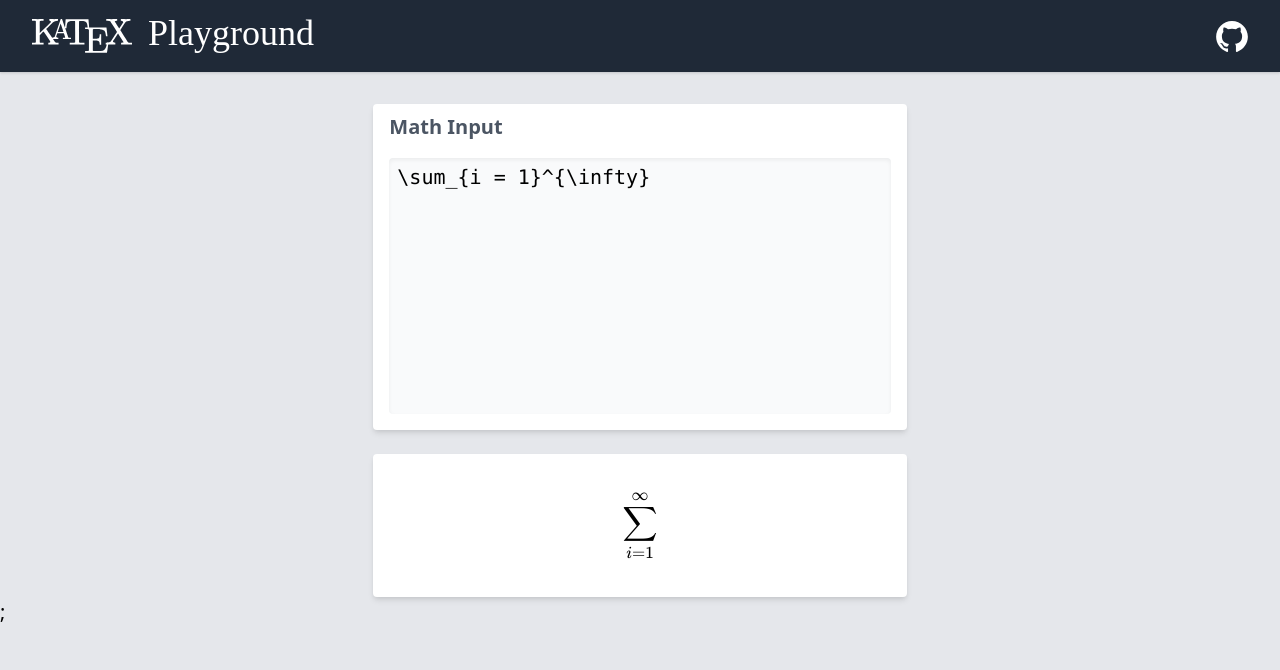
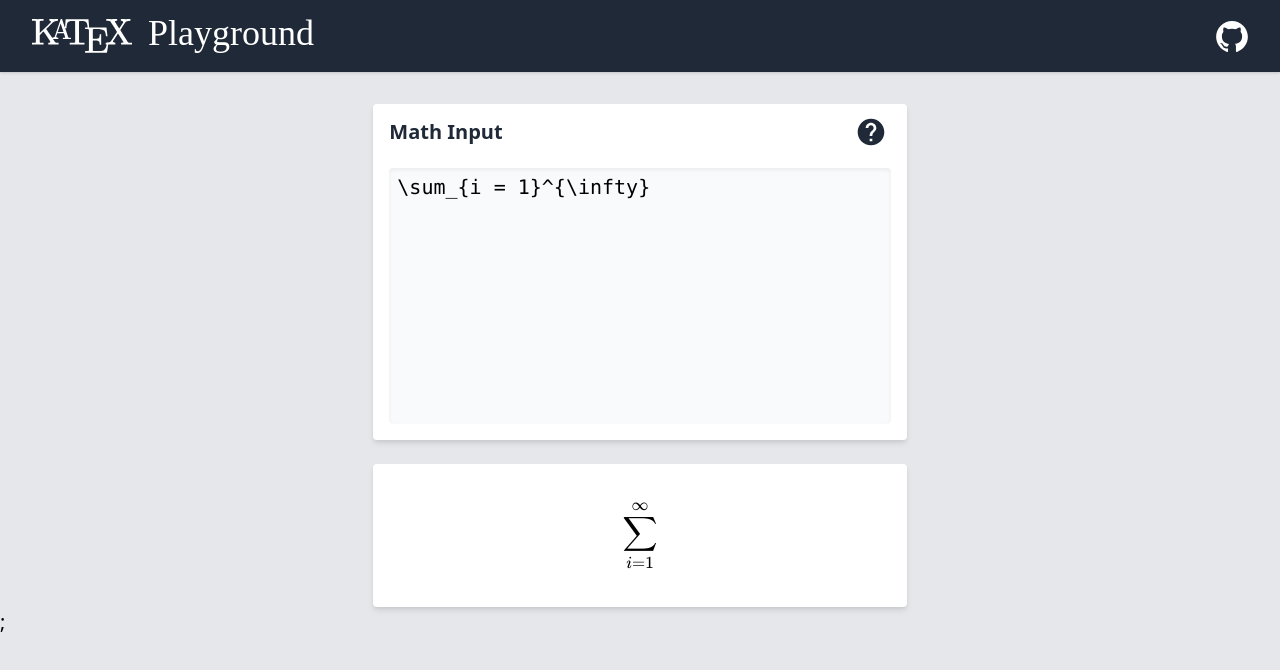
Before and after one commit to cronokirby/katex-playground, a React (Create React App) app: page / in a window 1280 px wide. Shown: the top 670 px of the page. Built offline with nearby package versions, Linux system fonts and the light colour scheme.

Commit message:
Add link to supported functions in input

```diff
--- a/src/App.tsx
+++ b/src/App.tsx
@@ -2,6 +2,7 @@ import React from "react";
 import katex from "katex";
 import Header from "./Header";
 import Logo from "./Logo";
+import Help from "./Help";
 
 interface KatexProps {
   text: string;
@@ -26,7 +27,15 @@ function Editor() {
   return (
     <div className="flex flex-col items-center space-y-6 mt-8">
       <div className="px-4 py-2 bg-white rounded shadow-md w-11/12 md:w-10/12 lg:w-5/12">
-        <h2 className="mb-4 font-bold text-gray-600">Math Input</h2>
+        <div className="mb-4 flex items-center justify-between">
+          <h2 className="font-bold text-gray-800">Math Input</h2>
+          <a
+            href="https://katex.org/docs/supported.html"
+            className="transition-colors duration-300 text-gray-800 hover:text-gray-600 p-1 rounded"
+          >
+            <Help />
+          </a>
+        </div>
         <textarea
           className="h-64 sm:h-32 px-2 py-1 md:h-64 font-mono shadow-inner rounded bg-gray-50 w-full"
           spellCheck={false}
--- /dev/null
+++ b/src/Help.tsx
@@ -0,0 +1,16 @@
+import React from "react";
+
+export default function Help() {
+  return (
+    <svg
+      xmlns="http://www.w3.org/2000/svg"
+      height="32"
+      viewBox="0 0 24 24"
+      width="32"
+      fill="currentColor"
+    >
+      <path d="M0 0h24v24H0z" fill="none" />
+      <path d="M12 2C6.48 2 2 6.48 2 12s4.48 10 10 10 10-4.48 10-10S17.52 2 12 2zm1 17h-2v-2h2v2zm2.07-7.75l-.9.92C13.45 12.9 13 13.5 13 15h-2v-.5c0-1.1.45-2.1 1.17-2.83l1.24-1.26c.37-.36.59-.86.59-1.41 0-1.1-.9-2-2-2s-2 .9-2 2H8c0-2.21 1.79-4 4-4s4 1.79 4 4c0 .88-.36 1.68-.93 2.25z" />
+    </svg>
+  );
+}
```
Also changed, not shown: 1 other file (tests, documents, lock files or other folders).
